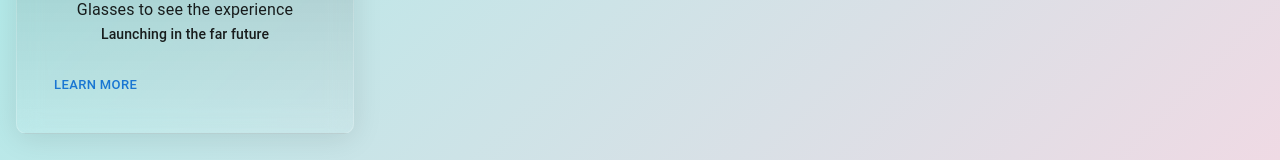
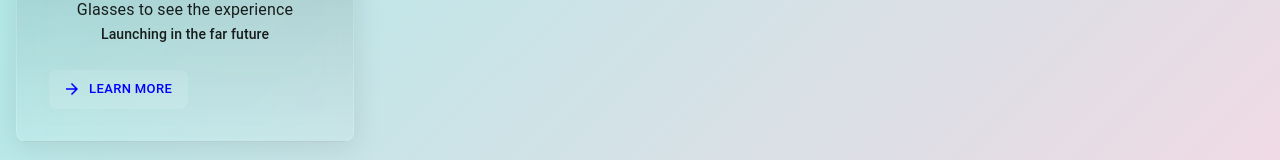
Before and after one commit to EphraimB/ephraim-becker-v2, a Next.js app: page /concepts in a window 1280 px wide. Shown: the part 282-442 px from the top of the page. Built offline with nearby package versions, Linux system fonts and the light colour scheme.

Commit message:
Improved the learn more button.

```diff
--- a/app/concepts/page.tsx
+++ b/app/concepts/page.tsx
@@ -9,6 +9,7 @@ import {
   CardContent,
   CardHeader,
 } from "@mui/material";
+import { ArrowForward } from "@mui/icons-material";
 
 export default function Concepts() {
   return (
@@ -45,8 +46,29 @@ export default function Concepts() {
               </Typography>
             </CardContent>
             <CardActions>
-              <Link href="concepts/ar-glasses" as="concepts/ar-glasses">
-                <Button size="small">Learn More</Button>
+              <Link href="concepts/ar-glasses">
+                <Button
+                  startIcon={<ArrowForward />}
+                  size="small"
+                  sx={{
+                    backgroundColor: "rgba(255, 255, 255, 0.1)", // Subtle background color
+                    borderRadius: "8px", // Smooth corners
+                    color: "blue", // Text color changed to blue
+                    padding: "8px 16px", // Comfortable padding
+                    "&:hover": {
+                      backgroundColor: "rgba(255, 255, 255, 0.2)", // Change background color on hover
+                      transform: "scale(1.05)", // Slight scale effect on hover
+                      transition: "background-color 0.3s, transform 0.3s ease", // Smooth transition
+                    },
+                    "&:focus": {
+                      outline: "3px solid rgba(255, 255, 255, 0.5)", // Outline for focus state
+                      outlineOffset: "2px",
+                    },
+                  }}
+                  aria-label="Learn more about AR glasses"
+                >
+                  Learn More
+                </Button>
               </Link>
             </CardActions>
           </Card>
```
